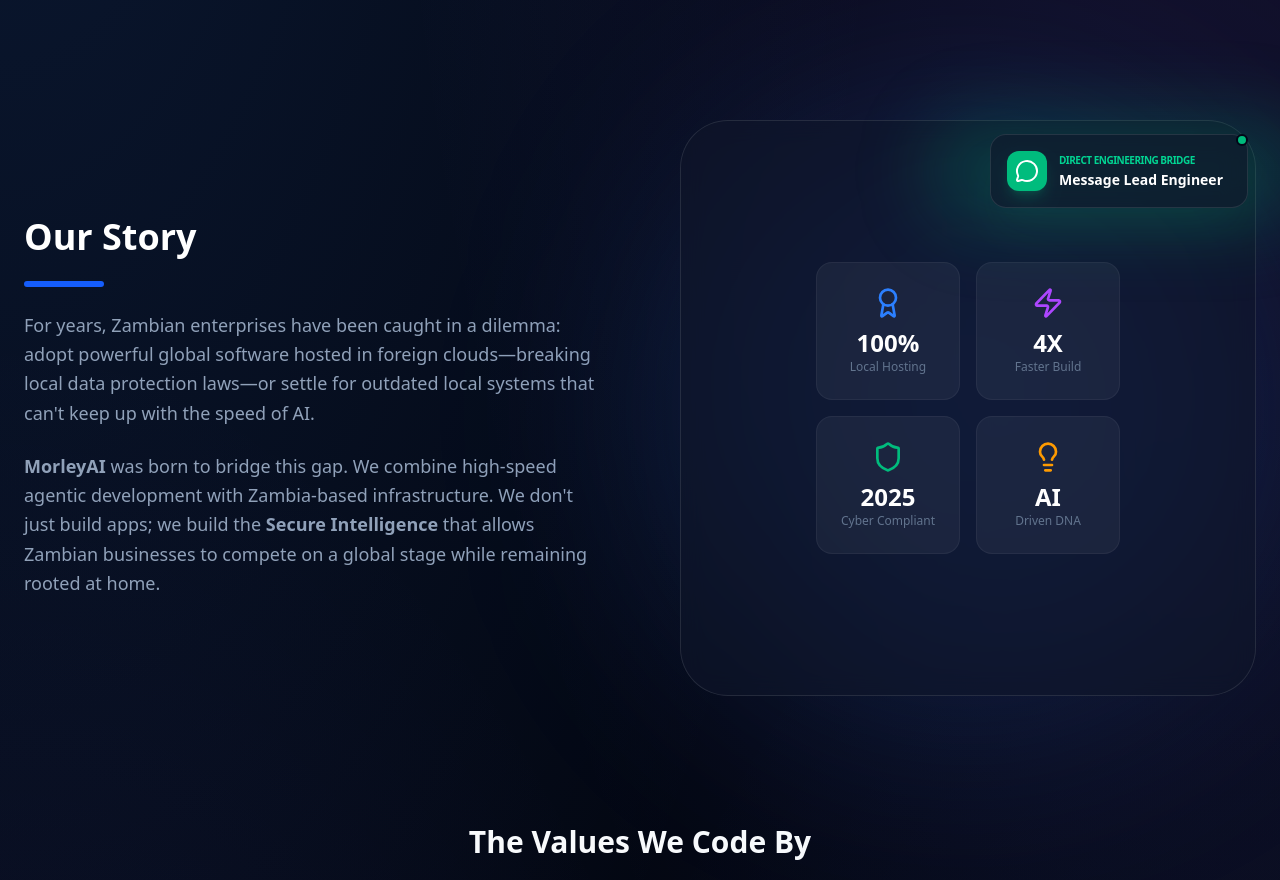
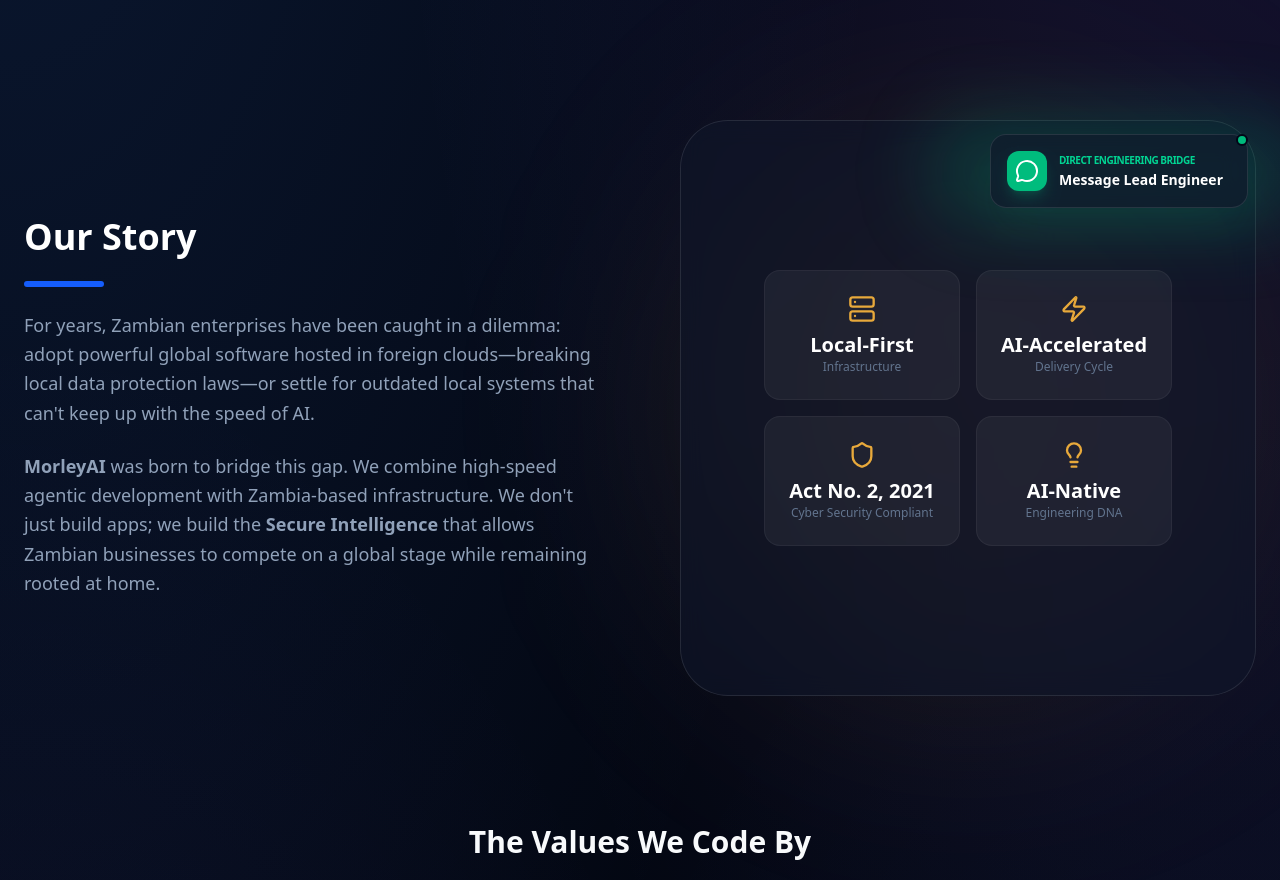
Before and after one commit to Morley020/MorleyAI, a Next.js app: page /about in a window 1280 px wide. Shown: the part 560-1440 px from the top of the page. Built offline with nearby package versions, Linux system fonts and the light colour scheme.

Commit message:
Update page.tsx

```diff
--- a/src/app/about/page.tsx
+++ b/src/app/about/page.tsx
@@ -2,7 +2,7 @@
 
 import { motion } from "framer-motion";
 import Link from "next/link";
-import { Shield, Zap, Globe, Heart, Award, Target, Landmark, Lightbulb } from "lucide-react";
+import { Shield, Zap, Globe, Heart, Server, Target, Landmark, Lightbulb } from "lucide-react";
 
 /**
  * About Page
@@ -87,28 +87,28 @@
                         </p>
                     </motion.div>
                     <div className="relative">
-                        <div className="absolute inset-0 bg-blue-500/20 blur-[120px] rounded-full" />
+                        <div className="absolute inset-0 bg-[#E8A93B]/10 blur-[120px] rounded-full" />
                         <div className="glass aspect-square rounded-[3rem] border border-white/10 flex items-center justify-center relative overflow-hidden">
                             <div className="grid grid-cols-2 gap-4 p-12">
                                 <div className="p-6 bg-white/5 rounded-2xl border border-white/5 flex flex-col items-center justify-center text-center">
-                                    <Award className="w-8 h-8 text-blue-500 mb-2" />
-                                    <span className="text-2xl font-bold text-white">100%</span>
-                                    <span className="text-xs text-slate-500">Local Hosting</span>
+                                    <Server className="w-7 h-7 text-[#E8A93B] mb-2" />
+                                    <span className="text-xl font-bold text-white">Local-First</span>
+                                    <span className="text-xs text-slate-500">Infrastructure</span>
                                 </div>
                                 <div className="p-6 bg-white/5 rounded-2xl border border-white/5 flex flex-col items-center justify-center text-center">
-                                    <Zap className="w-8 h-8 text-purple-500 mb-2" />
-                                    <span className="text-2xl font-bold text-white">4X</span>
-                                    <span className="text-xs text-slate-500">Faster Build</span>
+                                    <Zap className="w-7 h-7 text-[#E8A93B] mb-2" />
+                                    <span className="text-xl font-bold text-white">AI-Accelerated</span>
+                                    <span className="text-xs text-slate-500">Delivery Cycle</span>
                                 </div>
                                 <div className="p-6 bg-white/5 rounded-2xl border border-white/5 flex flex-col items-center justify-center text-center">
-                                    <Shield className="w-8 h-8 text-emerald-500 mb-2" />
-                                    <span className="text-2xl font-bold text-white">2025</span>
-                                    <span className="text-xs text-slate-500">Cyber Compliant</span>
+                                    <Shield className="w-7 h-7 text-[#E8A93B] mb-2" />
+                                    <span className="text-xl font-bold text-white">Act No. 2, 2021</span>
+                                    <span className="text-xs text-slate-500">Cyber Security Compliant</span>
                                 </div>
                                 <div className="p-6 bg-white/5 rounded-2xl border border-white/5 flex flex-col items-center justify-center text-center">
-                                    <Lightbulb className="w-8 h-8 text-amber-500 mb-2" />
-                                    <span className="text-2xl font-bold text-white">AI</span>
-                                    <span className="text-xs text-slate-500">Driven DNA</span>
+                                    <Lightbulb className="w-7 h-7 text-[#E8A93B] mb-2" />
+                                    <span className="text-xl font-bold text-white">AI-Native</span>
+                                    <span className="text-xs text-slate-500">Engineering DNA</span>
                                 </div>
                             </div>
                         </div>
```
